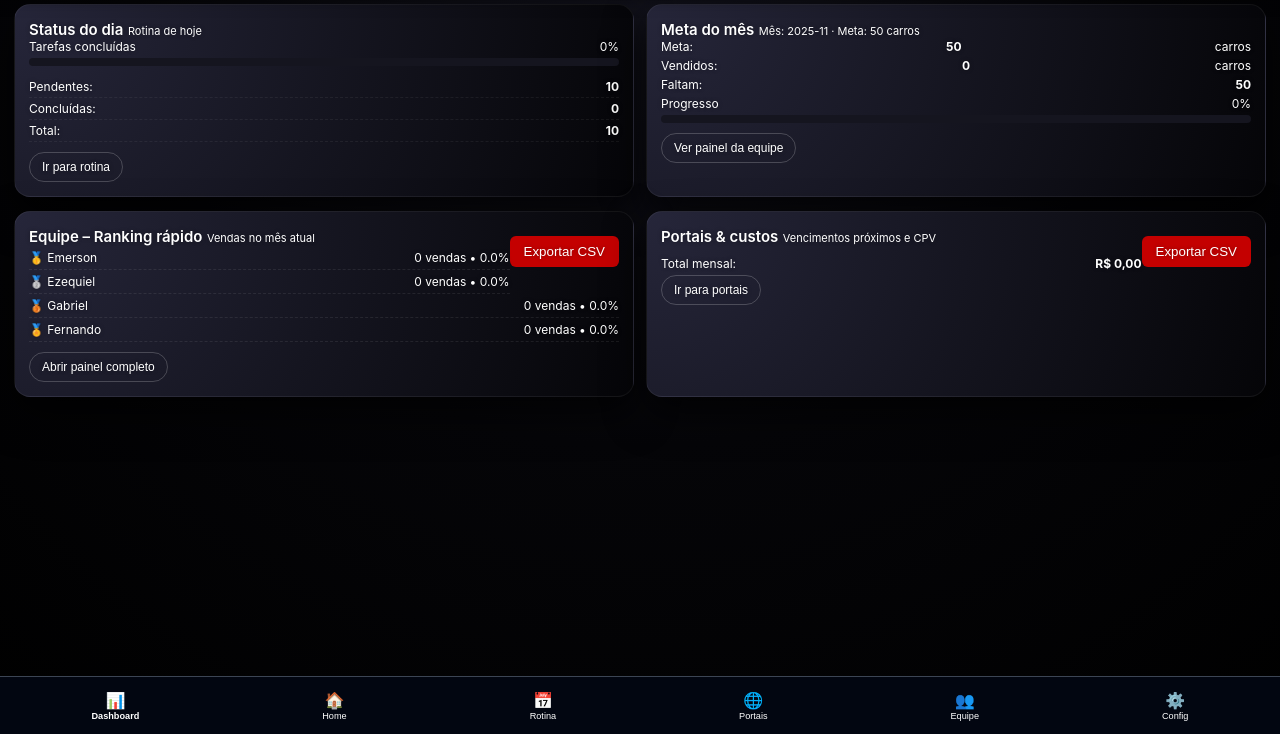
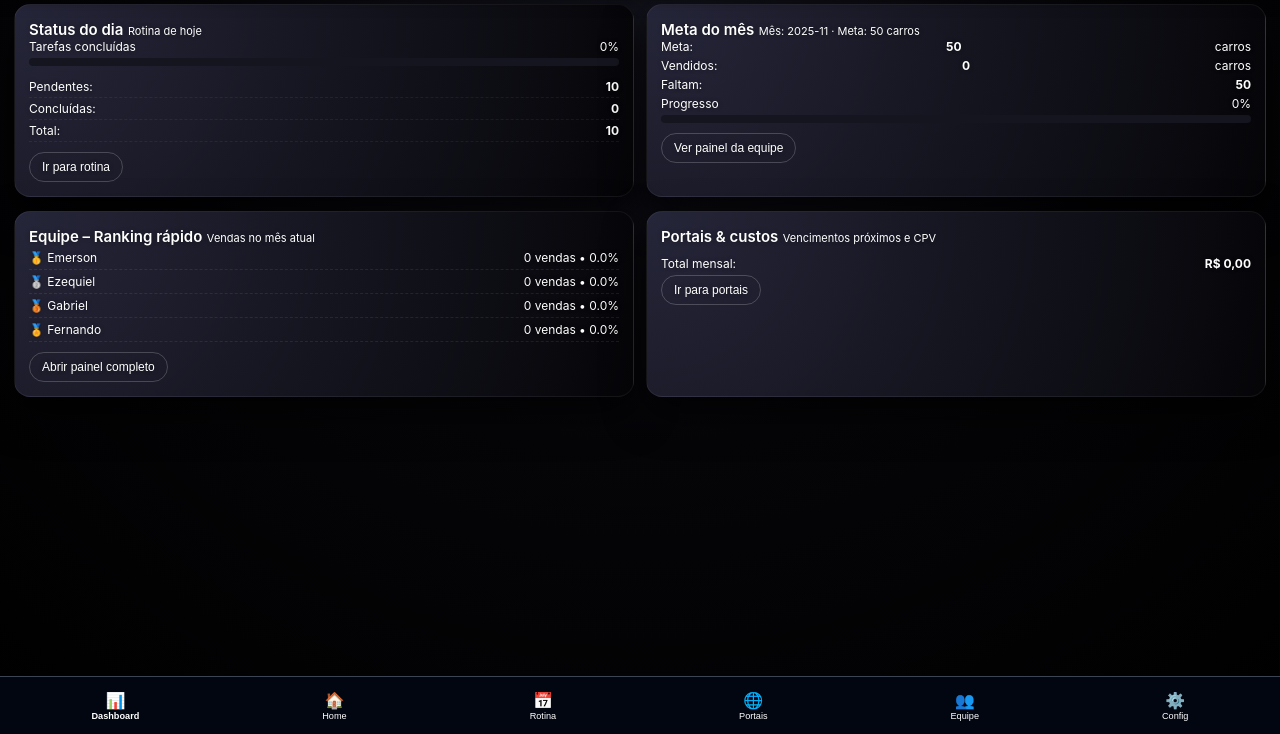
Before and after one commit to mazuckmarcelo-boop/gestor-promocar-v7-final, a plain HTML site: page public/index.html in a window 1280 px wide. Shown: the part 66-800 px from the top of the page. Drawn offline with Linux system fonts and the light colour scheme; sample sign-in values are in the browser's storage.

Commit message:
Add files via upload

```diff
--- a/public/index.html
+++ b/public/index.html
@@ -83,7 +83,7 @@ if(!localStorage.getItem('gp_logged_in')){ window.location='login.html'; }
     <section class="grid-2">
       <div class="card">
         <div class="card-title">
-          <span>Equipe<button id='exportEquipe' class='export-btn'>Exportar CSV</button> – Ranking rápido</span>
+          <span>Equipe – Ranking rápido</span>
           <small>Vendas no mês atual</small>
         </div>
         <div class="card-content">
@@ -94,7 +94,7 @@ if(!localStorage.getItem('gp_logged_in')){ window.location='login.html'; }
 
       <div class="card">
         <div class="card-title">
-          <span>Portais<button id='exportPortais' class='export-btn'>Exportar CSV</button> & custos</span>
+          <span>Portais & custos</span>
           <small>Vencimentos próximos e CPV</small>
         </div>
         <div class="card-content">
@@ -214,7 +214,7 @@ if(!localStorage.getItem('gp_logged_in')){ window.location='login.html'; }
   <main id="view-portais" class="view">
     <section class="card">
       <div class="card-title">
-        <span>Portais da loja</span><button id="exportPortais" class="export-btn">Exportar CSV</button>
+        <span>Portais da loja</span>
         <small>Custos, vencimentos e CPV básico</small>
       </div>
       <div class="card-content">
```
